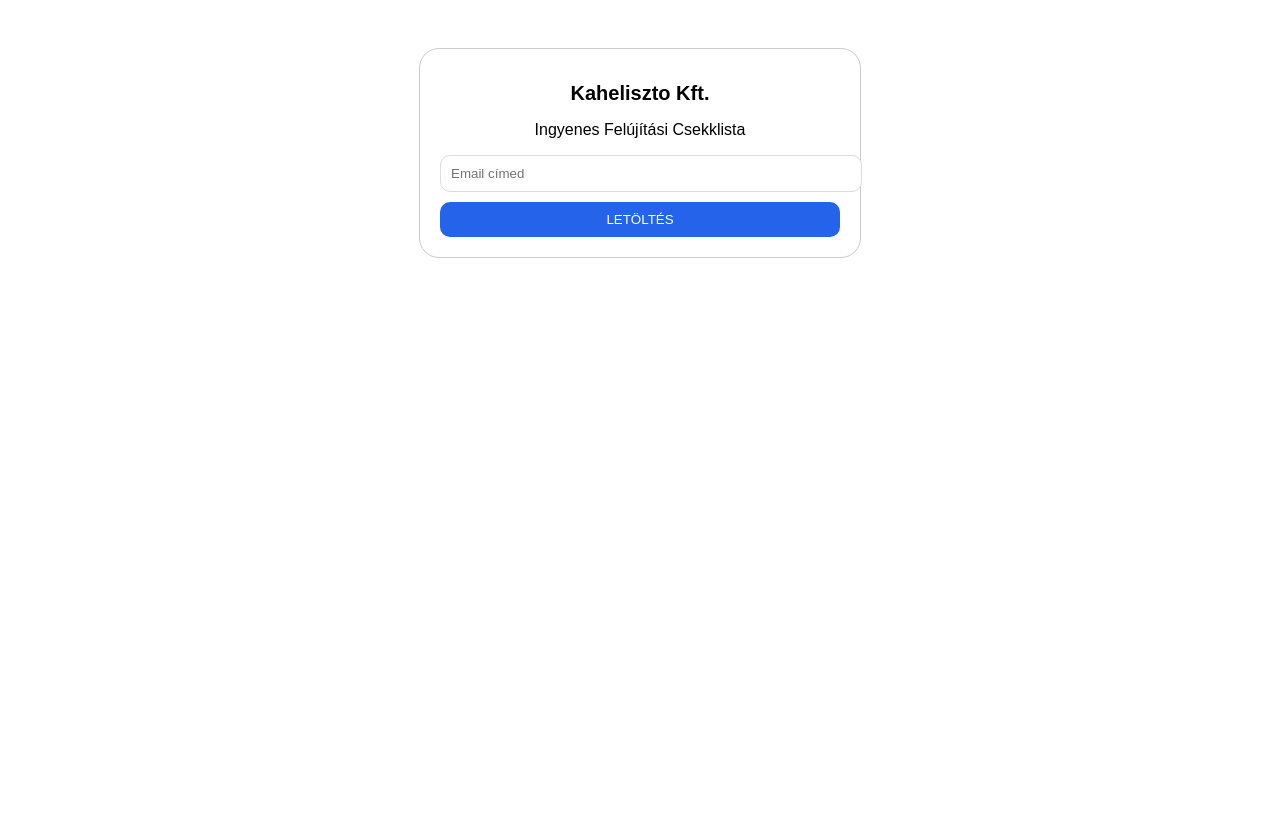
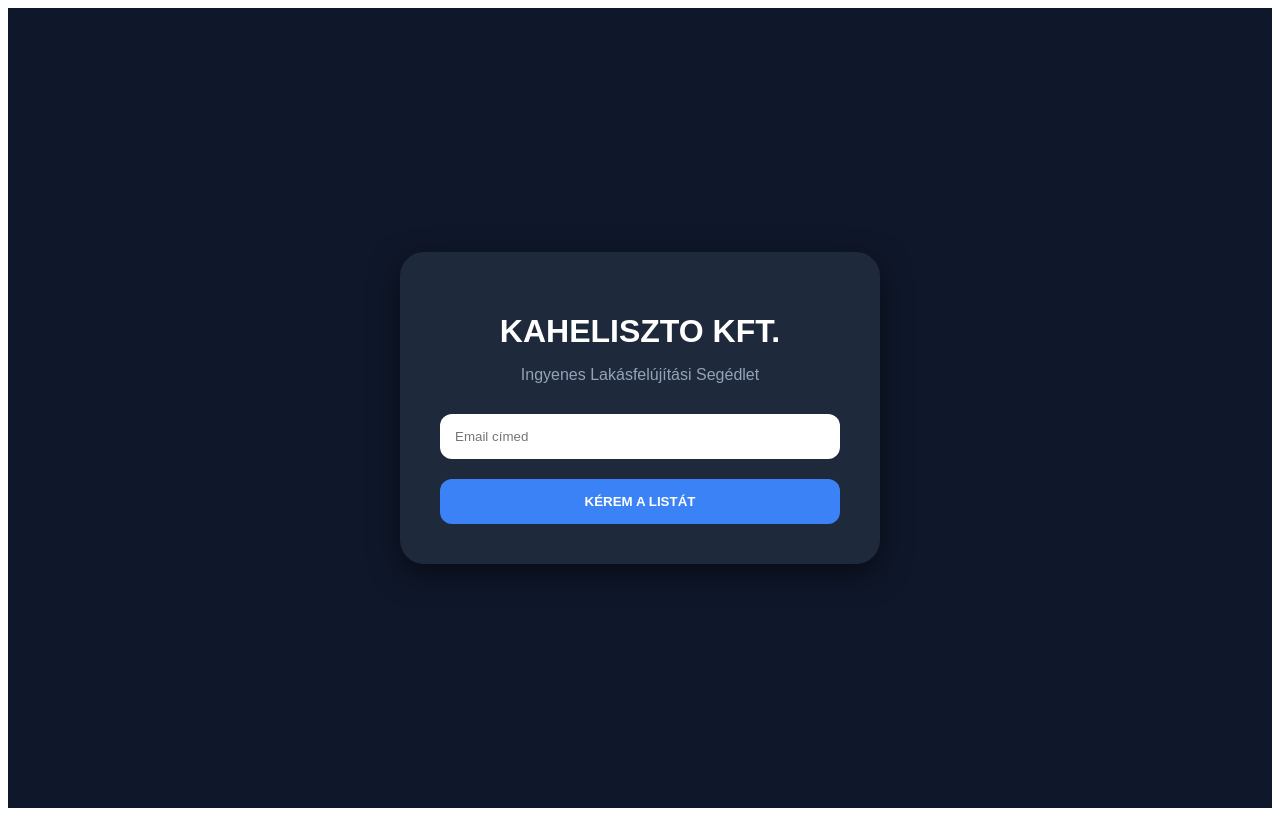
Before and after one commit to norbi-creat/Renovamaster_AI-lead-magnet, a Next.js app: page / in a window 1280 px wide. Built offline with nearby package versions, Linux system fonts and the light colour scheme.

Commit message:
Update page.tsx

```diff
--- a/app/page.tsx
+++ b/app/page.tsx
@@ -1,53 +1,109 @@
 'use client';
 import React, { useState } from 'react';
-import { Mail, CheckCircle, Download, ShieldCheck, HardHat, Phone } from 'lucide-react';
 import jsPDF from 'jspdf';
 
 export default function Page() {
   const [email, setEmail] = useState('');
-  const [status, setStatus] = useState<'idle' | 'loading' | 'success'>('idle');
+  const [loading, setLoading] = useState(false);
+  const [success, setSuccess] = useState(false);
 
-  const generatePDF = () => {
+  const downloadPDF = () => {
     const doc = new jsPDF();
-    doc.text("KAHELISZTO KFT. - FELUJITASI CSEKKLISTA", 10, 10);
-    doc.text("1. Statikai szakvelemeny", 10, 20);
-    doc.text("2. Elektromos halozat", 10, 30);
-    doc.text("3. Vizesedes vizsgalat", 10, 40);
-    doc.text("4. CSOK szabalyok", 10, 50);
-    doc.text("5. Irasos szerzodes", 10, 60);
-    doc.save("csekklista.pdf");
+    doc.setFontSize(22);
+    doc.text("KAHELISZTO KFT.", 105, 20, { align: "center" });
+    doc.setFontSize(16);
+    doc.text("FELUJITASI CSEKKLISTA", 105, 35, { align: "center" });
+
+    doc.setFontSize(12);
+    const pontok = [
+      "1. Statikai szakvelemeny (Fofalak elott)",
+      "2. Elektromos halozat felmerese",
+      "3. Vizesedes vizsgalata",
+      "4. CSOK es tamogatasok ellenorzese",
+      "5. Irasos vallalkozoi szerzodes",
+      "6. Sittszallitas es kontener",
+      "7. Burkolatok rendelési ideje",
+      "8. Szaradasi idok betartasa",
+      "9. Szomszedok tajekoztatasa",
+      "10. 15% tartalekkeret kepzese"
+    ];
+
+    pontok.forEach((pont, i) => {
+      doc.text(pont, 20, 55 + (i * 12));
+    });
+
+    doc.save("Kaheliszto_Csekklista.pdf");
   };
 
-  const handleSubmit = (e: React.FormEvent) => {
+  const onSubmit = (e: any) => {
     e.preventDefault();
-    setStatus('loading');
+    setLoading(true);
     setTimeout(() => {
-      setStatus('success');
-      generatePDF();
-    }, 1000);
+      setLoading(false);
+      setSuccess(true);
+      downloadPDF();
+    }, 1500);
   };
 
   return (
-    <div style={{ padding: '40px', fontFamily: 'sans-serif', textAlign: 'center' }}>
-      <div style={{ maxWidth: '400px', margin: 'auto', border: '1px solid #ccc', padding: '20px', borderRadius: '20px' }}>
-        <h1 style={{ fontSize: '20px' }}>Kaheliszto Kft.</h1>
-        <p>Ingyenes Felújítási Csekklista</p>
-        {status !== 'success' ? (
-          <form onSubmit={handleSubmit}>
+    <div style={{
+      minHeight: '100vh',
+      display: 'flex',
+      alignItems: 'center',
+      justifyContent: 'center',
+      backgroundColor: '#0f172a',
+      fontFamily: 'sans-serif',
+      color: 'white'
+    }}>
+      <div style={{
+        backgroundColor: '#1e293b',
+        padding: '40px',
+        borderRadius: '24px',
+        textAlign: 'center',
+        boxShadow: '0 10px 30px rgba(0,0,0,0.5)',
+        maxWidth: '400px',
+        width: '90%'
+      }}>
+        <h1 style={{ marginBottom: '10px' }}>KAHELISZTO KFT.</h1>
+        <p style={{ color: '#94a3b8', marginBottom: '30px' }}>Ingyenes Lakásfelújítási Segédlet</p>
+
+        {!success ? (
+          <form onSubmit={onSubmit}>
             <input
               type="email"
+              placeholder="Email címed"
               required
-              placeholder="Email címed"
-              style={{ width: '100%', padding: '10px', marginBottom: '10px', borderRadius: '10px', border: '1px solid #ddd' }}
+              style={{
+                width: '100%',
+                padding: '15px',
+                borderRadius: '12px',
+                border: 'none',
+                marginBottom: '20px',
+                boxSizing: 'border-box'
+              }}
               value={email}
               onChange={(e) => setEmail(e.target.value)}
             />
-            <button style={{ width: '100%', padding: '10px', backgroundColor: '#2563eb', color: 'white', border: 'none', borderRadius: '10px', cursor: 'pointer' }}>
-              LETÖLTÉS
+            <button
+              disabled={loading}
+              style={{
+                width: '100%',
+                padding: '15px',
+                borderRadius: '12px',
+                border: 'none',
+                backgroundColor: '#3b82f6',
+                color: 'white',
+                fontWeight: 'bold',
+                cursor: 'pointer'
+              }}
+            >
+              {loading ? 'KÜLDÉS...' : 'KÉREM A LISTÁT'}
             </button>
           </form>
         ) : (
-          <p style={{ color: 'green' }}>Sikeres letöltés!</p>
+          <div style={{ color: '#4ade80', fontWeight: 'bold' }}>
+            Sikeres! A letöltés elindult.
+          </div>
         )}
       </div>
     </div>
```
